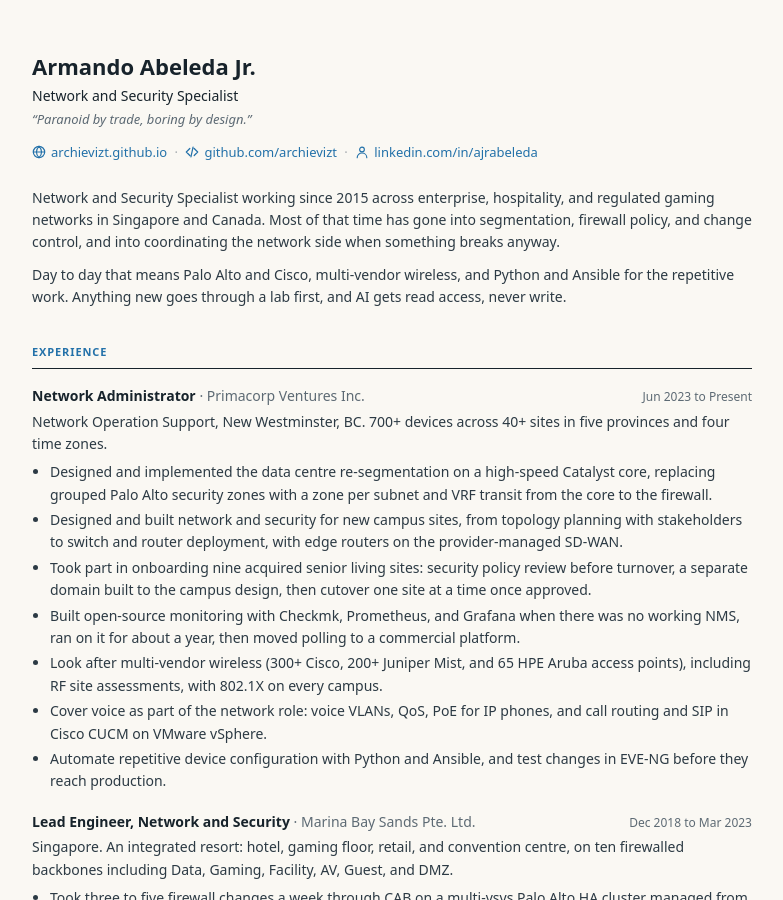
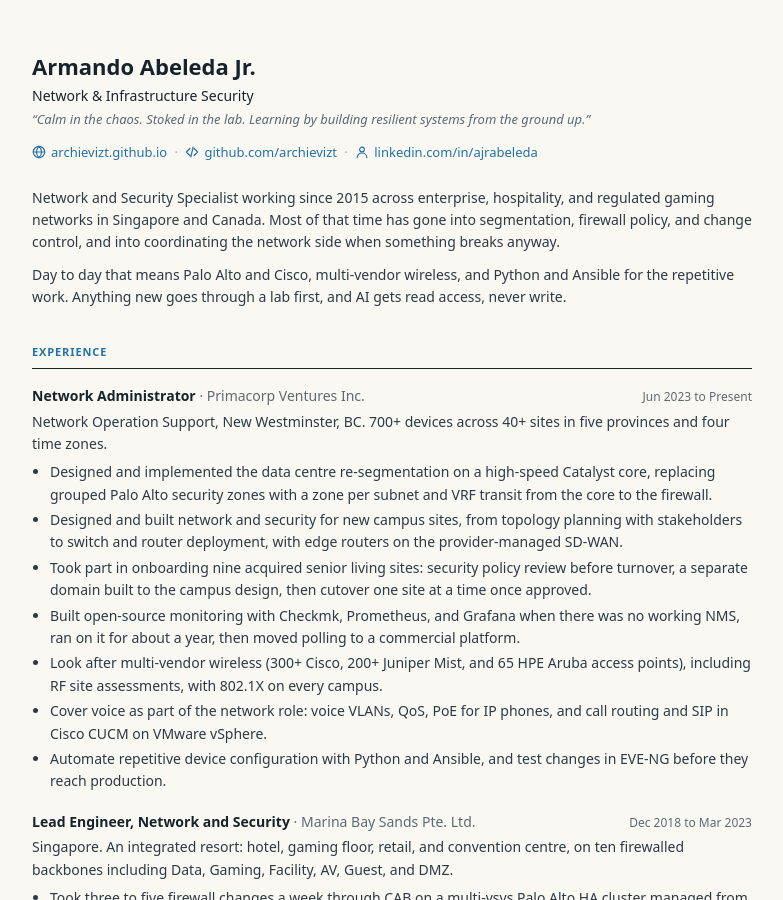
Before and after one commit to archievizt/archievizt.github.io, a Jekyll site: the page built from cv.html, in a window 1280 px wide and 900 px high. Shown: the whole window, without its empty margins (248-1031 px from the left). Built offline with Jekyll 4.4.1, drawn with Linux system fonts in a browser that asks for light colours; some web fonts are replaced.

Commit message:
Revise title
Updated title

```diff
--- a/_data/cv.yml
+++ b/_data/cv.yml
@@ -10,8 +10,8 @@
 #   Leave the icon line out for no icon.
 
 name: "Armando Abeleda Jr."
-title: "Network and Security Specialist"
-motto: "Paranoid by trade, boring by design."
+title: "Network & Infrastructure Security"
+motto: "Calm in the chaos. Stoked in the lab. Learning by building resilient systems from the ground up."
 
 links:
   - label: "archievizt.github.io"
```
